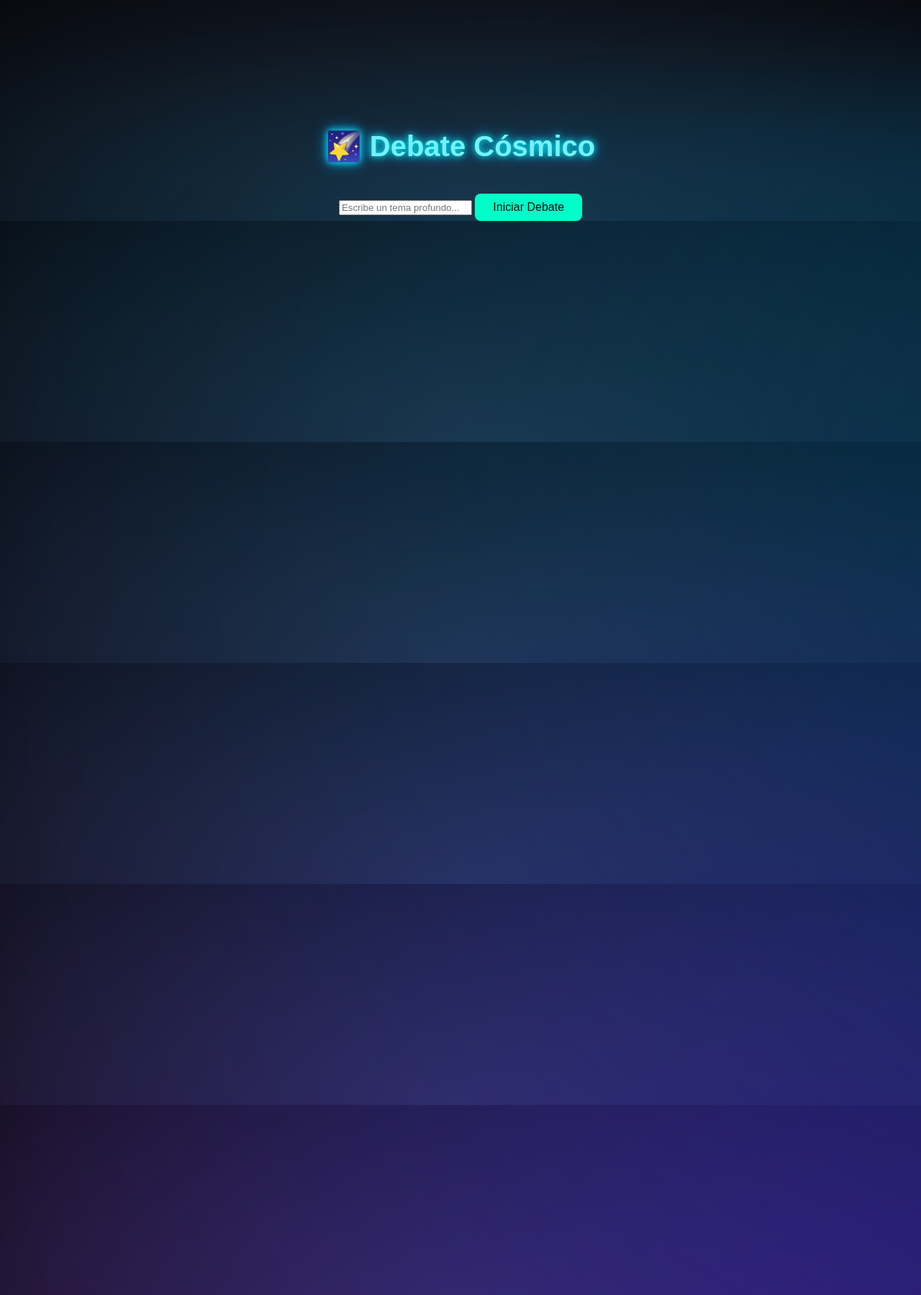
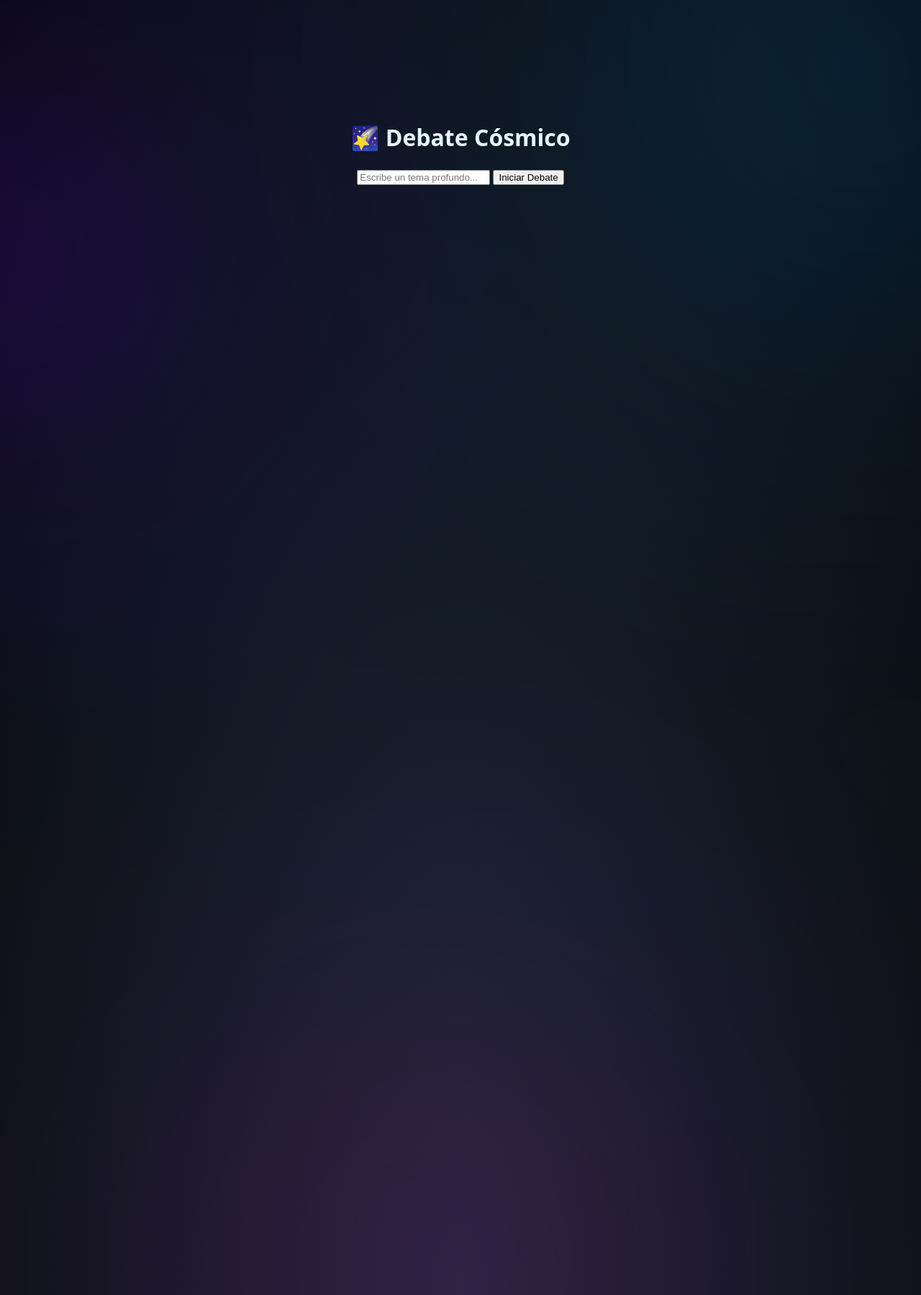
Before and after one commit to ivanramos248-hue/2-prueba-de-debate-logico, a Flask app: page / in a window 1280 px wide. Shown: the whole page at 72% size. Run offline with Flask 3, Linux system fonts and the light colour scheme.

Commit message:
Revamp cosmic style and layout in CSS
Enhanced cosmic aesthetic styles and improved layout.

```diff
--- a/static/style.css
+++ b/static/style.css
@@ -1,80 +1,227 @@
-body {
+/* ======================================================
+   style.css - Estética cósmica completa para Debate Lógico
+   Ruta sugerida: static/style.css
+   ====================================================== */
+
+/* Reset / base */
+* { box-sizing: border-box; }
+html, body {
+  height: 100%;
   margin: 0;
   padding: 0;
-    font-family: "Poppins", sans-serif;
+  font-family: "Poppins", system-ui, -apple-system, "Segoe UI", Roboto, "Helvetica Neue", Arial;
   background: radial-gradient(ellipse at bottom, #1b2735 0%, #090a0f 100%);
-    color: #e0e0ff;
-    overflow: hidden;
+  color: #e6f7ff;
+  -webkit-font-smoothing: antialiased;
+  -moz-osx-font-smoothing: grayscale;
+  overflow-x: hidden;
 }
 
+/* --- Nebulosa animada (fondo) --- */
 .nebulosa {
   position: fixed;
-    width: 200%;
-    height: 200%;
-    background: radial-gradient(circle at 50% 50%, rgba(97, 0, 255, 0.3), transparent 60%),
-                radial-gradient(circle at 80% 20%, rgba(0, 170, 255, 0.3), transparent 70%),
-                radial-gradient(circle at 10% 80%, rgba(255, 0, 220, 0.2), transparent 70%);
-    animation: flotar 20s ease-in-out infinite alternate;
-    filter: blur(80px);
+  left: -25%;
+  top: -25%;
+  width: 150%;
+  height: 150%;
+  pointer-events: none;
   z-index: 0;
+  background:
+    radial-gradient(circle at 20% 30%, rgba(97,0,255,0.18) 0%, rgba(97,0,255,0.06) 15%, transparent 30%),
+    radial-gradient(circle at 80% 20%, rgba(0,170,255,0.14) 0%, rgba(0,170,255,0.04) 18%, transparent 35%),
+    radial-gradient(circle at 50% 80%, rgba(255,0,220,0.12) 0%, rgba(255,0,220,0.03) 20%, transparent 40%);
+  filter: blur(60px);
+  animation: flotar 28s ease-in-out infinite alternate;
+  opacity: 0.95;
 }
 
 @keyframes flotar {
-    0% { transform: translate(0, 0) scale(1); }
-    100% { transform: translate(-100px, 100px) scale(1.2); }
+  0%   { transform: translate(0px, 0px) scale(1); }
+  50%  { transform: translate(-80px, 40px) scale(1.05); }
+  100% { transform: translate(0px, 80px) scale(1.08); }
 }
 
+/* --- Contenedor principal --- */
 .contenedor {
   position: relative;
   z-index: 10;
+  max-width: 1100px;
+  margin: 6vh auto;
+  padding: 40px;
   text-align: center;
-    margin-top: 10vh;
 }
 
-h1 {
-    font-size: 2.5em;
-    color: #72f1ff;
-    text-shadow: 0 0 10px #00fff7, 0 0 20px #00aaff;
+/* --- Tarjeta principal --- */
+.card {
+  background: linear-gradient(180deg, rgba(255,255,255,0.02), rgba(255,255,255,0.01));
+  border-radius: 14px;
+  box-shadow: 0 8px 30px rgba(0, 0, 0, 0.55), inset 0 1px 0 rgba(255,255,255,0.02);
+  padding: 36px;
+  color: #d9fbff;
+  border: 1px solid rgba(255,255,255,0.04);
 }
 
-textarea {
-    width: 70%;
-    height: 100px;
-    padding: 15px;
-    border: none;
-    border-radius: 10px;
-    background: rgba(255, 255, 255, 0.08);
-    color: #fff;
-    font-size: 1em;
+/* --- Encabezado --- */
+.brand {
+  display: flex;
+  align-items: center;
+  justify-content: center;
+  gap: 12px;
+  margin-bottom: 18px;
+}
+
+.brand h1 {
+  margin: 0;
+  font-size: 2.2rem;
+  color: #72f1ff;
+  letter-spacing: 0.6px;
+  text-shadow: 0 0 10px rgba(114,241,255,0.25), 0 0 24px rgba(0,170,255,0.08);
+}
+
+.brand .emoji {
+  font-size: 1.6rem;
+  transform: translateY(-2px);
+}
+
+/* --- Subtítulo --- */
+.subtitle {
+  margin: 6px 0 24px 0;
+  font-size: 0.95rem;
+  color: rgba(220,255,255,0.85);
+}
+
+/* --- Formulario de tema --- */
+.form-row {
+  display: flex;
+  justify-content: center;
+  gap: 18px;
+  align-items: flex-start;
+  flex-wrap: wrap;
+  margin-top: 12px;
+}
+
+textarea#tema {
+  width: 72%;
+  min-width: 280px;
+  max-width: 760px;
+  height: 120px;
+  padding: 16px 18px;
+  border-radius: 12px;
+  border: 1px solid rgba(255,255,255,0.06);
+  background: rgba(255,255,255,0.02);
+  color: #eafcff;
+  font-size: 1rem;
+  resize: vertical;
   outline: none;
+  box-shadow: 0 6px 18px rgba(0,0,0,0.45);
+  transition: transform .18s ease, background .18s ease;
   backdrop-filter: blur(6px);
 }
 
-button {
-    background-color: #00ffc8;
-    color: #0a0a0f;
-    border: none;
-    border-radius: 8px;
-    padding: 10px 25px;
-    font-size: 1em;
-    margin-top: 15px;
-    cursor: pointer;
-    transition: 0.3s;
+textarea#tema:focus {
+  transform: translateY(-4px);
+  background: rgba(255,255,255,0.035);
+  border-color: rgba(114,241,255,0.25);
 }
 
-button:hover {
-    background-color: #72f1ff;
-    transform: scale(1.05);
+/* --- Botón principal --- */
+.btn {
+  display: inline-block;
+  background: linear-gradient(180deg, #00ffc8, #00e6b0);
+  border: none;
+  color: #041018;
+  font-weight: 600;
+  padding: 12px 22px;
+  border-radius: 10px;
+  cursor: pointer;
+  box-shadow: 0 6px 18px rgba(0,200,160,0.12), 0 2px 6px rgba(0,0,0,0.45);
+  transition: transform .15s ease, box-shadow .15s ease;
+  margin-top: 6px;
 }
 
+.btn:hover { transform: translateY(-3px) scale(1.02); box-shadow: 0 10px 30px rgba(0,200,160,0.16); }
+.btn:active { transform: translateY(-1px); }
+
+/* --- Área de resultados / debate --- */
 .resultado {
-    margin-top: 40px;
-    padding: 20px;
-    background: rgba(255, 255, 255, 0.05);
+  margin: 28px auto 0 auto;
+  padding: 22px;
+  width: 80%;
+  max-width: 980px;
   border-radius: 12px;
-    color: #b8f7ff;
-    width: 70%;
-    margin-left: auto;
-    margin-right: auto;
-    backdrop-filter: blur(10px);
+  background: linear-gradient(180deg, rgba(255,255,255,0.018), rgba(255,255,255,0.01));
+  border: 1px solid rgba(255,255,255,0.03);
+  color: #d2fbff;
+  text-align: left;
+  box-shadow: 0 8px 30px rgba(3,10,15,0.6);
+  backdrop-filter: blur(8px);
 }
+
+/* Cada entidad (tarjetas internas) */
+.entidad {
+  padding: 14px;
+  border-radius: 10px;
+  background: linear-gradient(90deg, rgba(255,255,255,0.02), rgba(255,255,255,0.01));
+  margin-bottom: 12px;
+  border: 1px solid rgba(255,255,255,0.02);
+}
+
+.entidad h3 {
+  margin: 0 0 6px 0;
+  font-size: 1.05rem;
+  color: #a6ffff;
+  display: flex;
+  align-items: center;
+  gap: 8px;
+}
+
+.entidad p {
+  margin: 0;
+  color: #cfeffc;
+  line-height: 1.45;
+  font-size: 0.98rem;
+}
+
+/* Conclusión final destacada */
+.conclusion {
+  margin-top: 14px;
+  padding: 14px;
+  border-radius: 10px;
+  background: linear-gradient(90deg, rgba(0,255,200,0.04), rgba(114,241,255,0.02));
+  color: #001b1b;
+  font-weight: 700;
+  text-align: center;
+  border: 1px solid rgba(0,255,200,0.07);
+  background-clip: padding-box;
+}
+
+/* --- Mensajes de error / info --- */
+.alert {
+  margin-top: 16px;
+  padding: 12px;
+  border-radius: 8px;
+  background: rgba(255, 80, 80, 0.08);
+  color: #ffd6d6;
+  border: 1px solid rgba(255, 80, 80, 0.12);
+}
+
+/* --- Pequeños detalles visuales --- */
+.small {
+  font-size: 0.86rem;
+  color: rgba(230,255,255,0.7);
+}
+
+/* --- Responsive --- */
+@media (max-width: 880px) {
+  textarea#tema { width: 92%; height: 110px; }
+  .resultado { width: 92%; padding: 18px; }
+  .card { padding: 26px; }
+  .brand h1 { font-size: 1.6rem; }
+}
+
+@media (max-width: 480px) {
+  .brand { gap: 8px; }
+  .brand h1 { font-size: 1.25rem; }
+  .btn { padding: 10px 16px; font-size: 0.95rem; }
+  textarea#tema { height: 95px; }
+}
```
Lines whose indentation alone changed are shown as unchanged.
